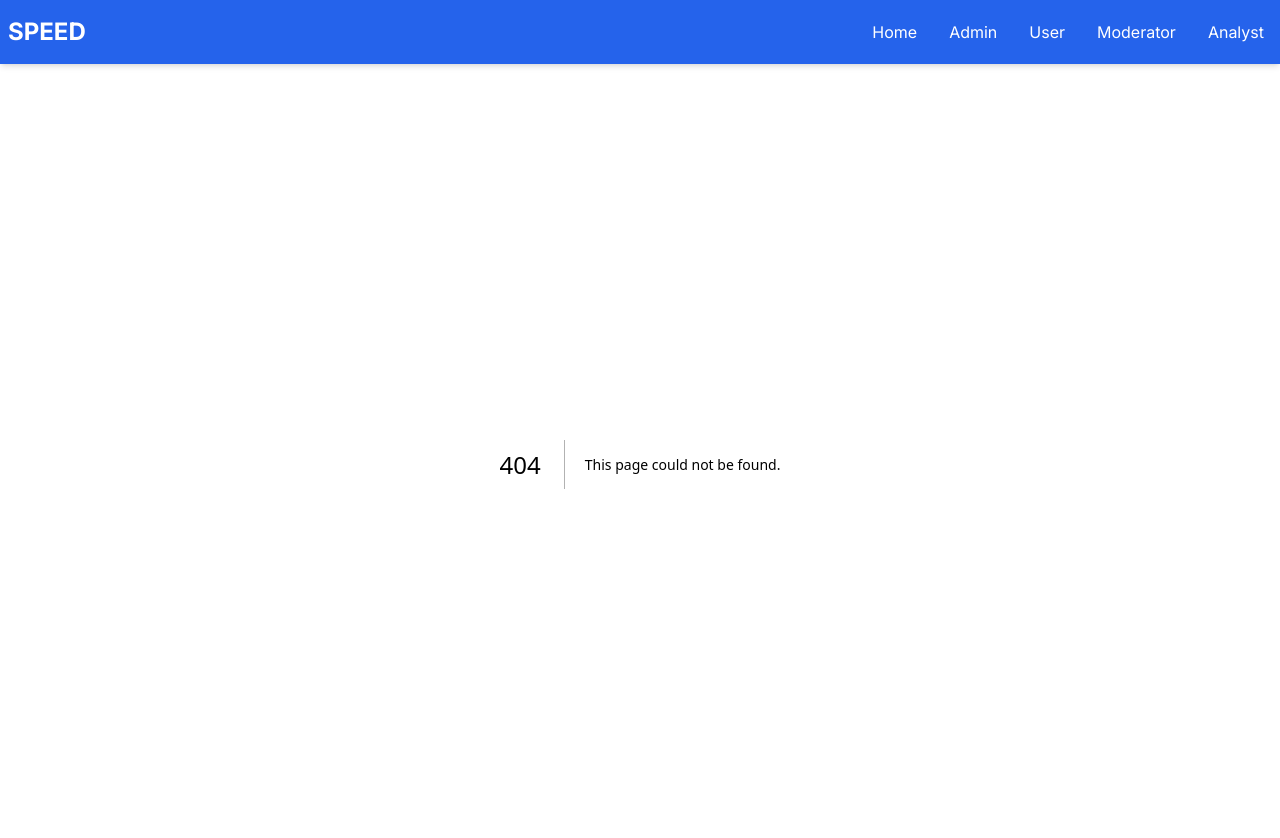
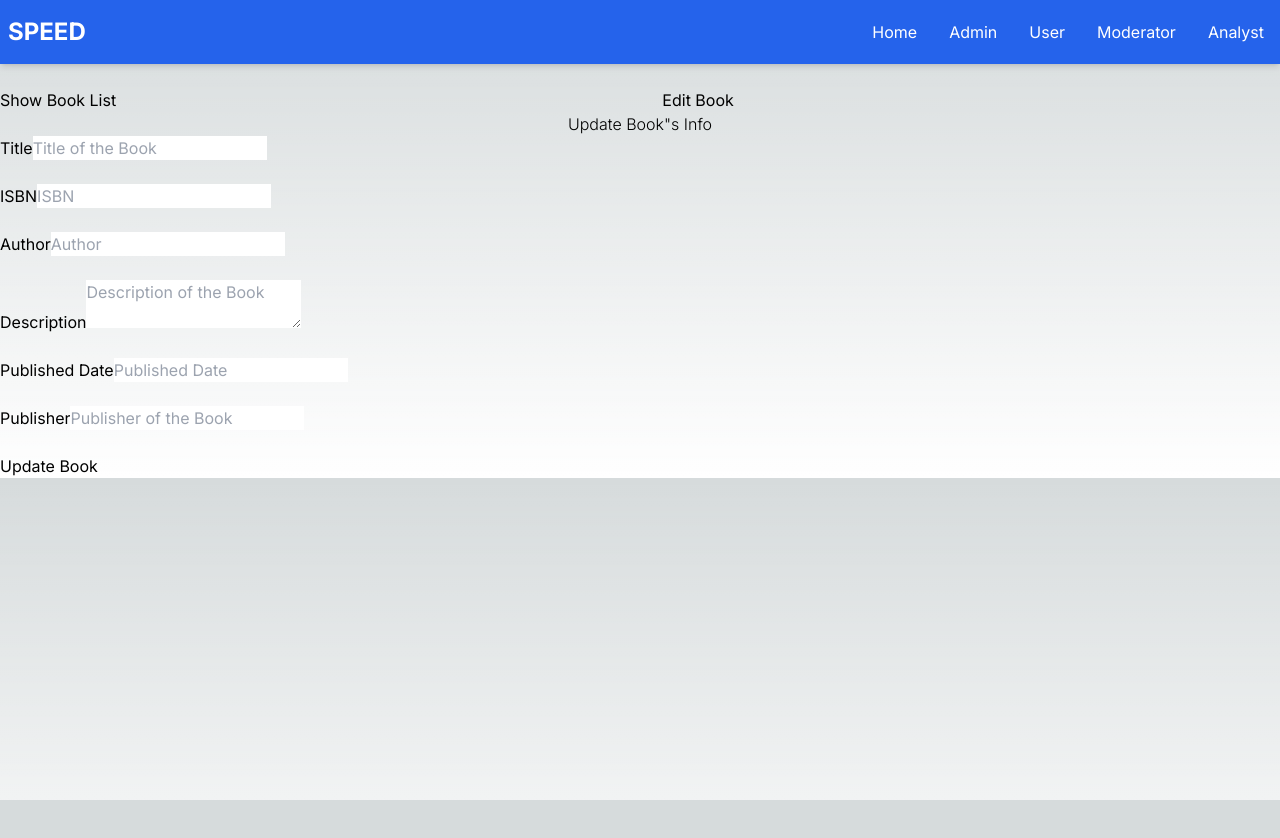
Before and after one commit to mareey4/speed, a Next.js app in the folder frontend/: page /analyse-book/1 in a window 1280 px wide. Before the commit this address had no page. Shown: the top 838 px of the page. After the commit the page ends 800 px from the top, so only its background shows below. Built offline with nearby package versions, Linux system fonts and the light colour scheme.

Commit message:
feat: add analyser view, begin enter analysis

```diff
--- /dev/null
+++ b/frontend/src/app/analyse-book/[id]/page.tsx
@@ -0,0 +1,9 @@
+'use client'
+
+import EnterAnalysis from "@/components/analyst/EnterAnalysis";
+
+export default function ShowBook() {
+  return (
+    <EnterAnalysis />
+  )
+}
--- a/frontend/src/app/analyst/page.tsx
+++ b/frontend/src/app/analyst/page.tsx
@@ -1,9 +1,9 @@
 'use client'
 
-import ShowBookList from "@/components/ShowBookList";
+import ShowToAnalyse from "@/components/analyst/ShowToAnalyse"
 
 export default function ShowBook() {
   return (
-    <ShowBookList />
+    <ShowToAnalyse />
   )
 }
--- a/frontend/src/components/ShowBookDetails.tsx
+++ b/frontend/src/components/ShowBookDetails.tsx
@@ -9,6 +9,7 @@ function ShowBookDetails() {
   const [book, setBook] = useState<Book>(DefaultEmptyBook)
 
   const id = useParams<{ id: string }>().id;
+
   const navigate = useRouter();
 
   useEffect(() => {
--- /dev/null
+++ b/frontend/src/components/analyst/EnterAnalysis.tsx
@@ -0,0 +1,172 @@
+import React, { useState, useEffect, ChangeEvent, FormEvent } from 'react';
+import { useParams, useRouter } from 'next/navigation';
+import { Book, DefaultEmptyBook } from '../Book';
+import Link from 'next/link';
+
+function EnterAnalysis() {
+  const [book, setBook] = useState < Book > (DefaultEmptyBook);
+  const id = useParams < { id: string } > ().id;
+  const router = useRouter();
+
+  useEffect(() => {
+    (async () => {
+      await fetch(process.env.NEXT_PUBLIC_BACKEND_URL + `/api/books/${id}`)
+        .then((res) => {
+          return res.json();
+        })
+        .then((json) => {
+          setBook(json);
+        })
+        .catch((err) => {
+          console.log('Error from EnterAnalysis: ' + err);
+        });
+    });
+  }, [id]);
+
+  const inputOnChange = (event: ChangeEvent<HTMLInputElement>) => {
+    setBook({ ...book, [event.target.name]: event.target.value });
+  };
+
+  const textAreaOnChange = (event: ChangeEvent<HTMLTextAreaElement>) => {
+    setBook({ ...book, [event.target.name]: event.target.value });
+  }
+
+  const onSubmit = async (event: FormEvent<HTMLFormElement>) => {
+    event.preventDefault();
+
+    await fetch(process.env.NEXT_PUBLIC_BACKEND_URL + `/api/books/${id}`, {
+      method: 'PUT', headers:
+        { "Content-Type": "application/json" }, body: JSON.stringify(book)
+    })
+      .then(() => {
+        router.push(`/show-book/${id}`);
+      })
+      .catch((err) => {
+        console.log('Error from EnterAnalysis: ' + err);
+      });
+  };
+
+  return (
+    <div
+      className='EnterAnalysis'>
+      <div
+        className='container'>
+        <div
+          className='row'>
+          <div
+            className='col-md-8 m-auto'>
+            <br />
+            <Link
+              href='/'
+              className='btn btn-outline-warning float-left'>
+              Show Book List
+            </Link>
+          </div>
+          <div
+            className='col-md-8 m-auto'>
+            <h1
+              className='display-4 text-center'>Edit Book</h1>
+            <p
+              className='lead text-center'>Update Book&quot;s Info</p>
+          </div>
+        </div>
+        <div
+          className='col-md-8 m-auto'>
+          <form
+            noValidate onSubmit={onSubmit}>
+            <div
+              className='form-group'>
+              <label
+                htmlFor='title'>Title</label>
+              <input
+                type='text'
+                placeholder='Title of the Book'
+                name='title'
+                className='form-control'
+                value={book.title}
+                onChange={inputOnChange}
+              />
+            </div>
+            <br />
+            <div
+              className='form-group'>
+              <label
+                htmlFor='isbn'>ISBN</label>
+              <input
+                type='text'
+                placeholder='ISBN'
+                name='isbn'
+                className='form-control'
+                value={book.isbn}
+                onChange={inputOnChange}
+              />
+            </div>
+            <br />
+            <div
+              className='form-group'>
+              <label
+                htmlFor='author'>Author</label>
+              <input
+                type='text'
+                placeholder='Author'
+                name='author'
+                className='form-control'
+                value={book.author}
+                onChange={inputOnChange}
+              />
+            </div>
+            <br />
+            <div
+              className='form-group'>
+              <label
+                htmlFor='description'>Description</label>
+              <textarea
+                placeholder='Description of the Book'
+                name='description'
+                className='form-control'
+                value={book.description}
+                onChange={textAreaOnChange}
+              />
+            </div>
+            <br />
+            <div
+              className='form-group'>
+              <label
+                htmlFor='published_date'>Published Date</label>
+              <input
+                type='text'
+                placeholder='Published Date'
+                name='published_date'
+                className='form-control'
+                value={book.published_date?.toString()}
+                onChange={inputOnChange}
+              />
+            </div>
+            <br />
+            <div
+              className='form-group'>
+              <label
+                htmlFor='publisher'>Publisher</label>
+              <input
+                type='text'
+                placeholder='Publisher of the Book'
+                name='publisher'
+                className='form-control'
+                value={book.publisher}
+                onChange={inputOnChange}
+              />
+            </div>
+            <br />
+            <button
+              type='submit'
+              className='btn btn-outline-info btn-lg btn-block'
+            >
+              Update Book
+            </button>
+          </form>
+        </div>
+      </div>
+    </div>
+  );
+}
+export default EnterAnalysis;
--- /dev/null
+++ b/frontend/src/components/analyst/ShowToAnalyse.tsx
@@ -0,0 +1,79 @@
+import React, { useState, useEffect } from 'react';
+import Link from 'next/link';
+import { Book } from '../Book';
+
+function ShowToAnalyse() {
+  const [books, setBooks] = useState<Book[]>([]);
+
+  useEffect(() => {
+    const fetchBooks = async () => {
+      try {
+        const res = await fetch(process.env.NEXT_PUBLIC_BACKEND_URL + '/api/books');
+        if (!res.ok) {
+          throw new Error('Failed to fetch books');
+        }
+        const books = await res.json();
+        setBooks(books);
+      } catch (err) {
+        console.log('Error from ShowToAnalyse: ' + err);
+      }
+    };
+
+    fetchBooks();
+  }, []);
+
+  return (
+    <div className='ShowToAnalyse'>
+      <div className='container'>
+        <div className='row'>
+          <div className='col-md-12'>
+            <br />
+            <h2 className='display-4 text-center'>Books List</h2>
+          </div>
+          <div className='col-md-11'>
+            <Link href='/create-book' className='btn btn-outline-warning float-right'>
+              + Add New Book
+            </Link>
+            <br />
+            <br />
+            <hr />
+          </div>
+        </div>
+
+        {/* Table to display the list of books */}
+        <table className='table table-hover'>
+          <thead>
+            <tr>
+              <th>Title</th>
+              <th>Author</th>
+              <th>Description</th>
+              <th>Open Book</th>
+            </tr>
+          </thead>
+          <tbody>
+            {books.length === 0 ? (
+              <tr>
+                <td colSpan={4} className='text-center'>There is no book record!</td>
+              </tr>
+            ) : (
+              books.map((book) => (
+                <tr key={book._id}>
+                  <td>{book.title}</td>
+                  <td>{book.author}</td>
+                  <td>{book.description}</td>
+                  <td>
+                    <Link href={`/analyse-book/${book._id}`} className='btn btn-outline-info btn-sm' style={{backgroundColor:'dodgerblue', padding:'3px'}}>
+                      Add analysis
+                    </Link>
+                  </td>
+                </tr>
+              ))
+            )}
+          </tbody>
+        </table>
+      </div>
+    </div>
+  );
+}
+
+export default ShowToAnalyse;
```
